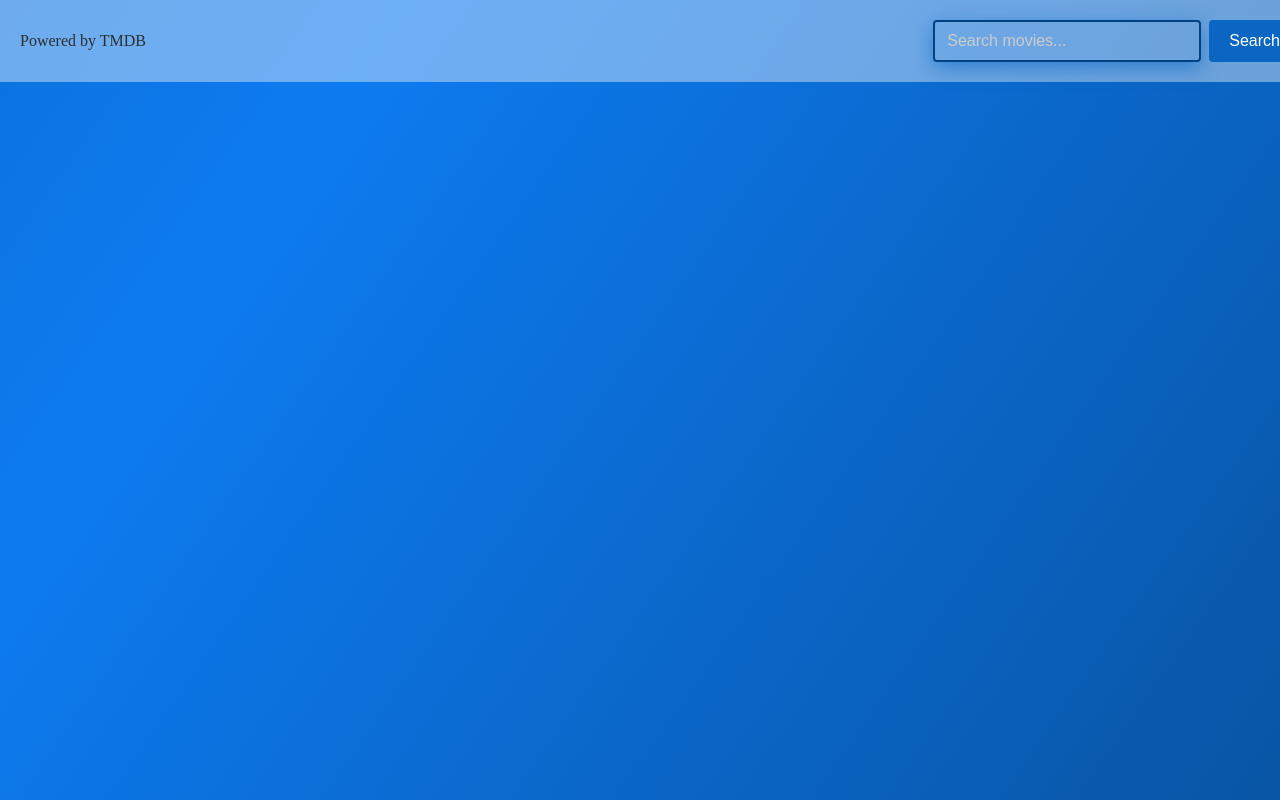
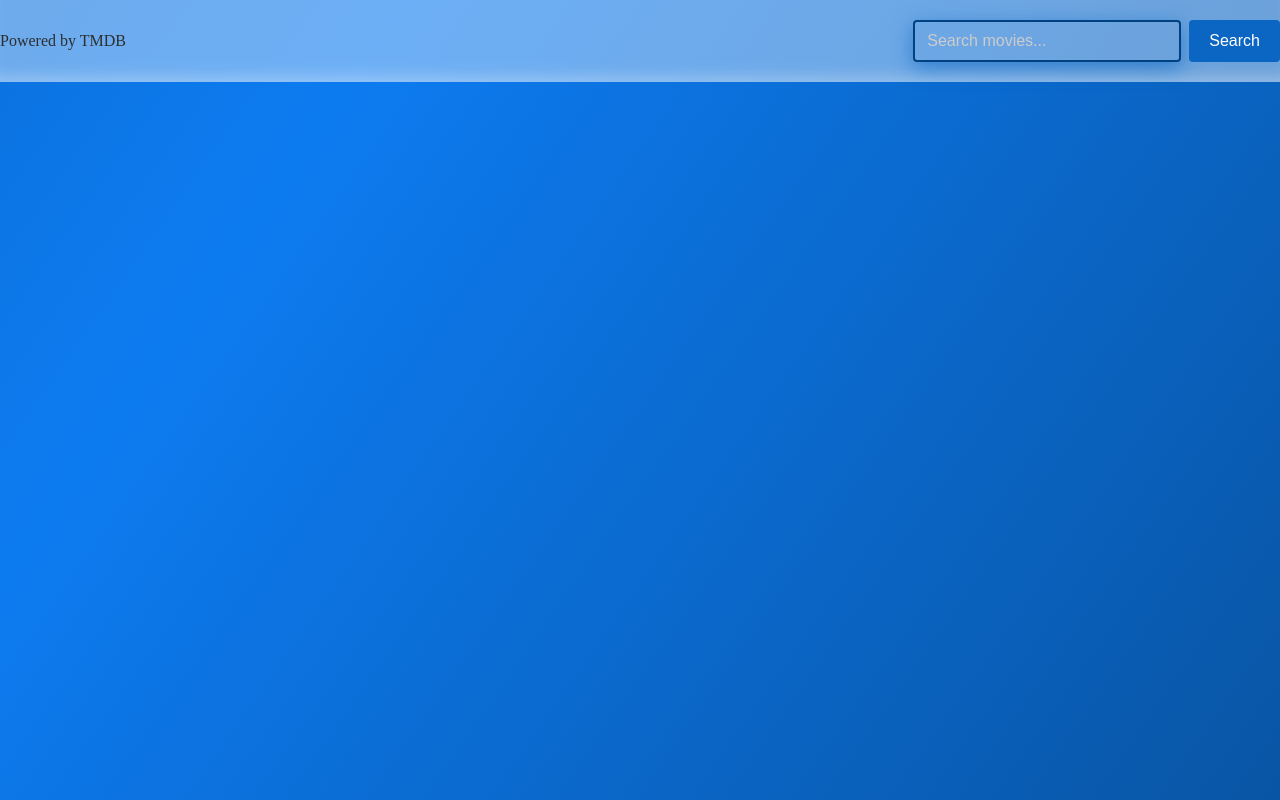
Before and after one commit to byOlexandra/03-react-movies, a React (Vite) app: page / in a window 1280 px wide. Built offline with nearby package versions, Linux system fonts and the light colour scheme.

Commit message:
set background-color

```diff
--- a/src/components/App/App.module.css
+++ b/src/components/App/App.module.css
@@ -1,5 +1,10 @@
-.app {
-  /* padding: 0 16px; */
+body {
+  margin: 0;
+  padding: 0px;
+  overflow-x: hidden;
+}
+
+.background {
   width: 100%;
   height: 100vh;
   position: fixed;
--- a/src/components/App/App.tsx
+++ b/src/components/App/App.tsx
@@ -43,12 +43,15 @@ export default function App() {
     }
 
     return (
-        <div className={style.app}>
+        <>
+            <div className={style.background}></div>
+            <div>
                 <Toaster />
                 <SearchBar onSubmit={handleSearch} />
                 {isLoading ? <Loader /> : <MovieGrid movies={movies} onSelect={setSelectedMovie} />}
                 {isError && <ErrorMessage />}
                 {selectedMovie && <MovieModal onClose={handleModalClose} movie={selectedMovie} />}
             </div>
+        </>
     )
 }
--- a/src/components/SearchBar/SearchBar.module.css
+++ b/src/components/SearchBar/SearchBar.module.css
@@ -1,9 +1,9 @@
 .header {
-    padding: 20px;
+    padding: 20px 0px;
     background-color: rgba(255, 255, 255, 0.4);
     width: 100%;
-    /* border-bottom: 1px solid #e0e0e0; */
     margin-bottom: 20px;
+    box-shadow: inset 0 -15px 15px -10px rgba(255, 255, 255, 0.3);
 }
 
 .container {
```
Lines whose indentation alone changed are shown as unchanged.
